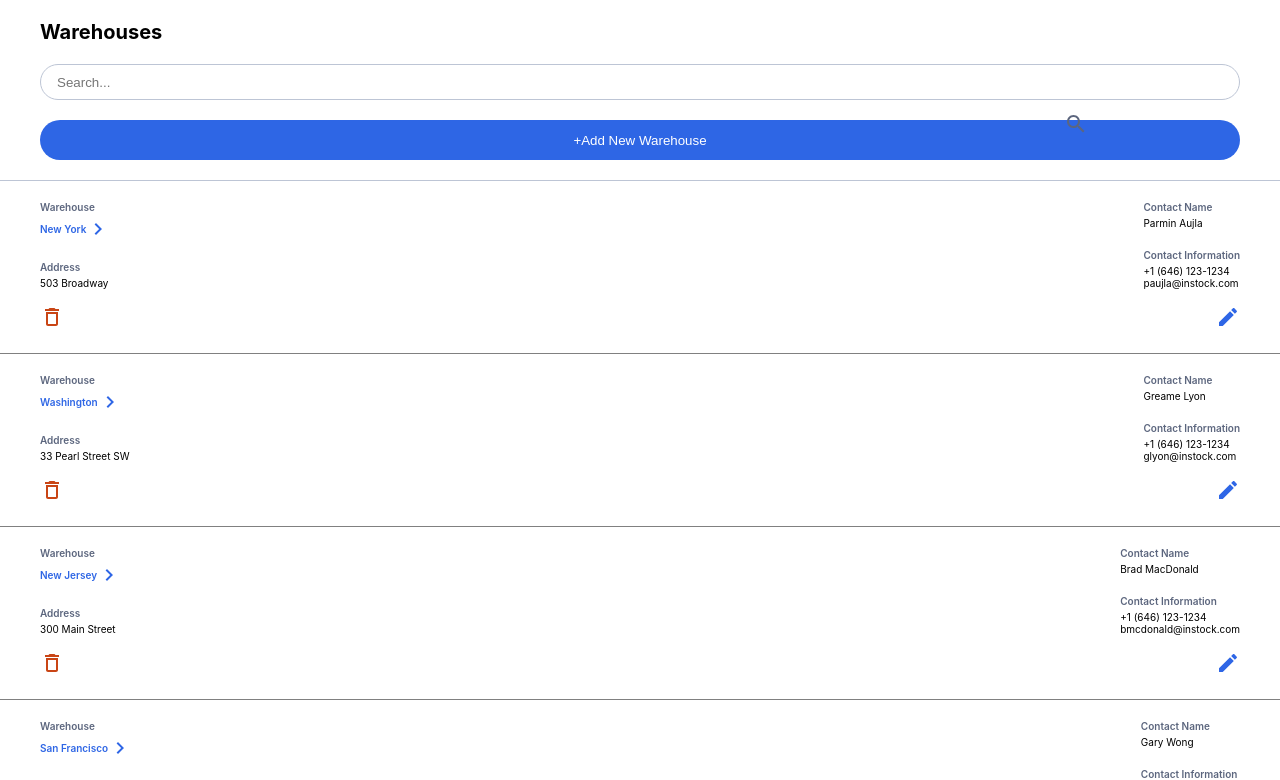
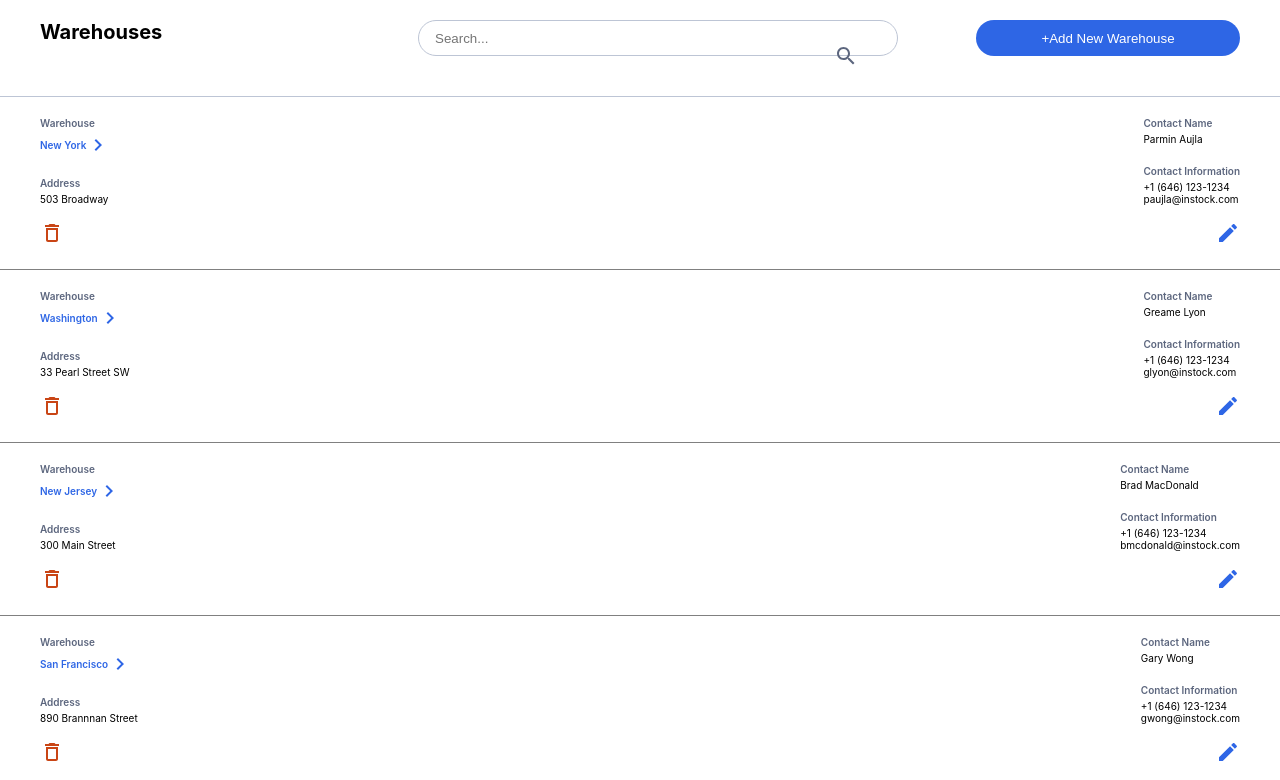
Before and after one commit to 21mustafa/in-stock, a React (Create React App) app: page / in a window 1280 px wide. Shown: the top 780 px of the page. Built offline with nearby package versions, Linux system fonts and the light colour scheme.

Commit message:
committing to pull from main

```diff
--- a/package.json
+++ b/package.json
@@ -6,6 +6,7 @@
     "@testing-library/jest-dom": "^5.17.0",
     "@testing-library/react": "^13.4.0",
     "@testing-library/user-event": "^13.5.0",
+    "axios": "^1.6.0",
     "react": "^18.2.0",
     "react-dom": "^18.2.0",
     "react-router-dom": "^6.18.0",
--- a/src/pages/WarehouseList/WarehouseList.scss
+++ b/src/pages/WarehouseList/WarehouseList.scss
@@ -12,6 +12,9 @@
 
 .searchbar-container {
   padding-bottom: 2rem;
+  @include tablet {
+    width: 40%;
+  }
 }
 
 .warehouse {
@@ -19,13 +22,20 @@
   flex-direction: column;
   padding: 2rem 40px 2rem;
   border-bottom: 1px solid #bdc5d5;
+  @include tablet {
+    flex-direction: row;
+    justify-content: space-between;
+  }
 
   &__add-button {
     background-color: #2e66e5;
     color: white;
-    height: 40px;
+    height: 36px;
     border-radius: 20px;
     border: none;
+    @include tablet {
+      width: 22%;
+    }
   }
   &__list {
     display: flex;
@@ -56,6 +66,9 @@
   }
   &__header {
     padding-bottom: 2rem;
+    @include tablet {
+      width: 25%;
+    }
   }
 }
 
@@ -65,33 +78,24 @@
   position: absolute;
   right: 15%;
   top: 14%;
+  @include tablet {
+    right: 33%;
+    top: 5.5%;
+  }
 }
 
 .parent-container {
   display: flex;
   justify-content: space-between;
   padding: 0 40px;
-  //   justify-content: space-between;
-  //   align-items: flex-start;
   width: 100%;
-  //   padding-bottom: 2rem;
-  //   border-bottom: 1px solid #bdc5d5;
 }
 
 .flexbox1 {
   display: flex;
   flex-direction: column;
-  //   width: 40%;
-  //   margin-left: 40px;
 }
 
-.flexbox2 {
-  //   padding-left: 40px;
-}
-// .icons {
-//   height: 24px;
-//   width: 24px;
-// }
 .icon-container {
   display: flex;
   justify-content: space-between;
```
Also changed, not shown: public/search-24px.svg (added), 1 other file (tests, documents, lock files or other folders).
